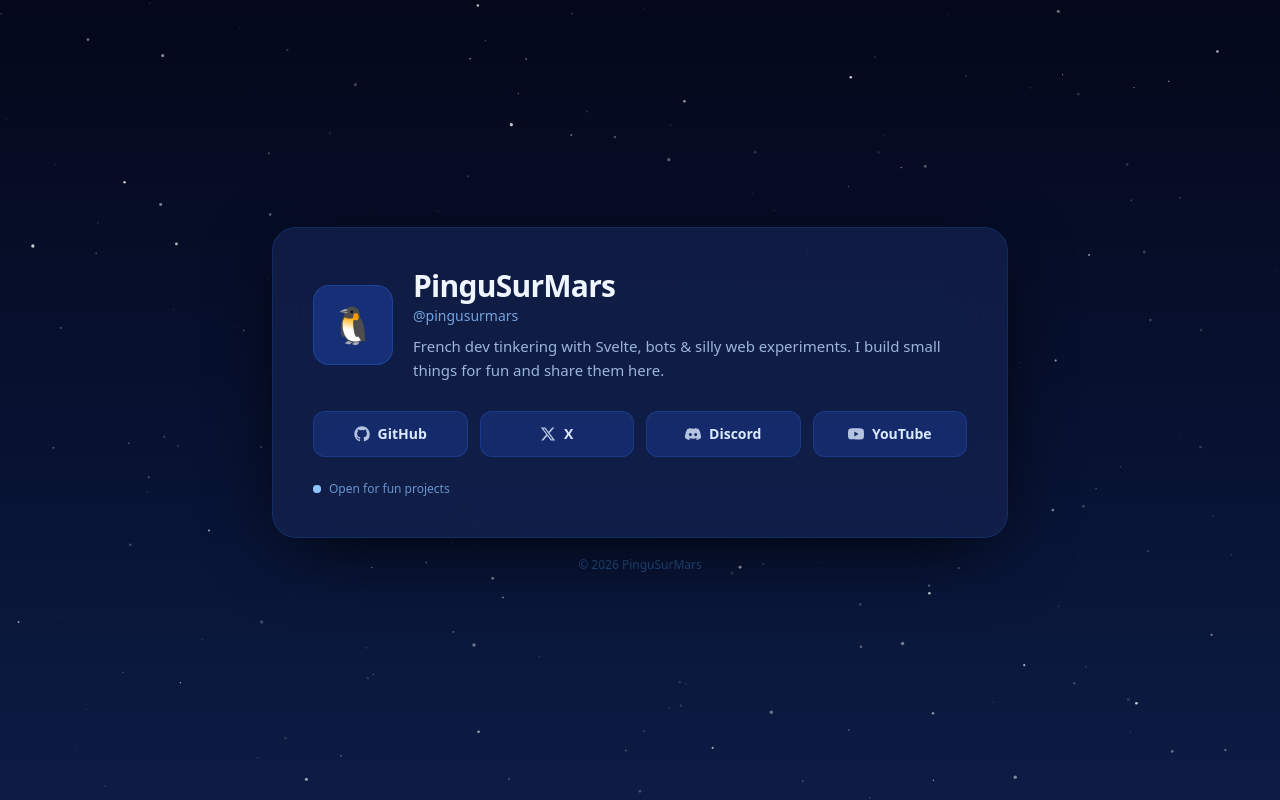
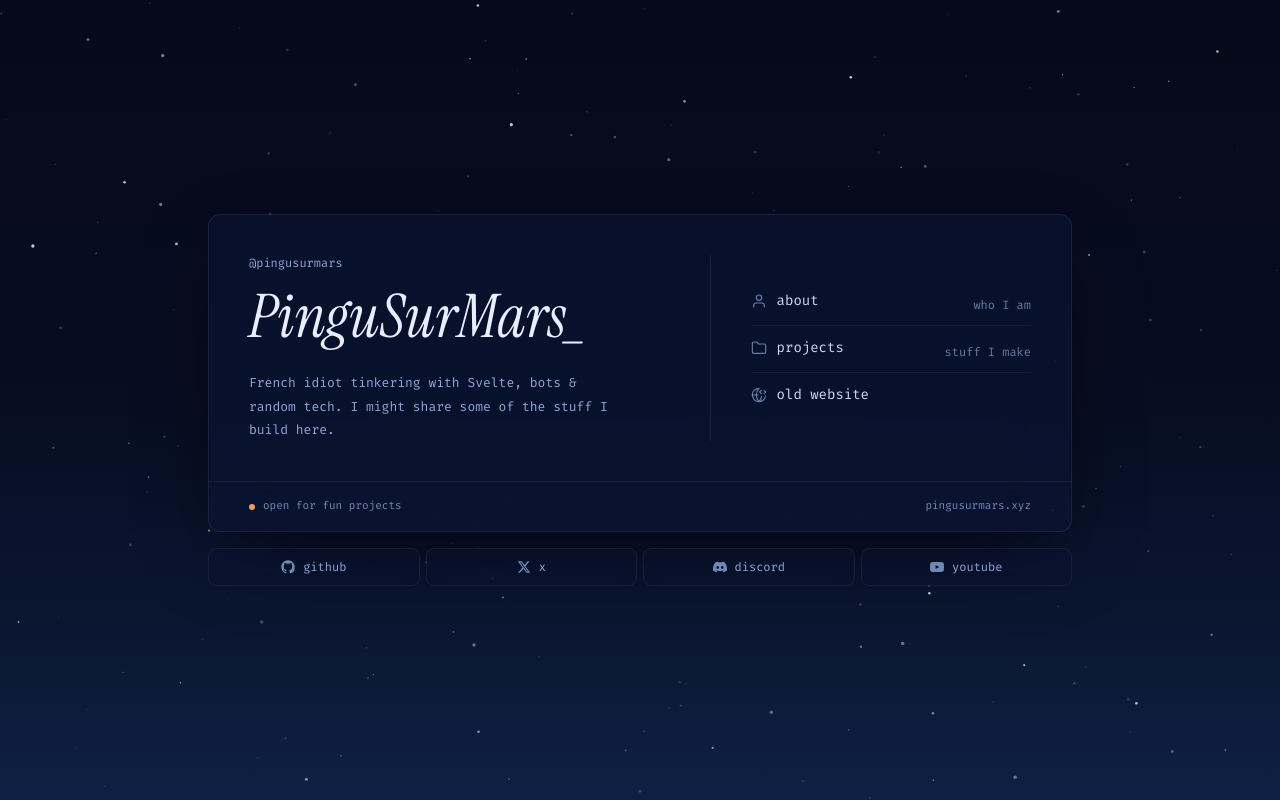
Before and after one commit to pingusurmars/website-remastered, a SvelteKit app: page / in a window 1280 px wide. Built offline with nearby package versions, Linux system fonts and the light colour scheme.

Commit message:
thank you xiaomi and opencode

```diff
--- a/src/app.html
+++ b/src/app.html
@@ -5,7 +5,13 @@
 		<link rel="icon" href="%sveltekit.assets%/favicon.svg" />
 		<meta name="viewport" content="width=device-width, initial-scale=1" />
 		<meta name="text-scale" content="scale" />
-		%sveltekit.head%
+		<link rel="preconnect" href="https://fonts.googleapis.com" />
+	<link rel="preconnect" href="https://fonts.gstatic.com" crossorigin />
+	<link
+		rel="stylesheet"
+		href="https://fonts.googleapis.com/css2?family=Instrument+Serif:ital@0;1&display=swap"
+	/>
+	%sveltekit.head%
 	</head>
 	<body data-sveltekit-preload-data="hover">
 		<div style="display: contents">%sveltekit.body%</div>
--- a/src/routes/+layout.svelte
+++ b/src/routes/+layout.svelte
@@ -1,5 +1,7 @@
 <script lang="ts">
 	import type { LayoutProps } from './$types';
+	import '@fontsource/fira-mono/400.css';
+	import '@fontsource/fira-mono/500.css';
 	import './layout.css';
 
 	let { children }: LayoutProps = $props();
--- a/src/routes/+page.svelte
+++ b/src/routes/+page.svelte
@@ -1,33 +1,59 @@
 <script lang="ts">
 	// ── Edit your info here ─────────────────────────────────────
-	const NAME = 'PinguSurMars';
+	const NAME = 'PinguSurMars_';
+	const WORDMARK = 'PinguSurMars_';
 	const TAGLINE = '@pingusurmars';
 	const BIO =
-		'French dev tinkering with Svelte, bots & silly web experiments. I build small things for fun and share them here.';
-	const AVATAR_TEXT = '🐧';
+		'French idiot tinkering with Svelte, bots & random tech. I might share some of the stuff I build here.';
+	const DOMAIN = 'pingusurmars.xyz';
+
+	type Page = { label: string; href: string; desc: string; icon: string };
+
+	// Lucide-style stroke icons (inner SVG markup)
+	const PAGES: Page[] = [
+		{
+			label: 'about',
+			href: '/about',
+			desc: 'who I am',
+			icon: '<path d="M20 21v-2a4 4 0 0 0-4-4H8a4 4 0 0 0-4 4v2"/><circle cx="12" cy="7" r="4"/>'
+		},
+		{
+			label: 'projects',
+			href: '/projects',
+			desc: 'stuff I make',
+			icon: '<path d="M20 20a2 2 0 0 0 2-2V8a2 2 0 0 0-2-2h-7.9a2 2 0 0 1-1.69-.9L9.6 3.9A2 2 0 0 0 7.93 3H4a2 2 0 0 0-2 2v13a2 2 0 0 0 2 2Z"/>'
+		},
+		{
+			label: 'old website',
+			href: 'https://old.pingusurmars.xyz',
+			desc: '',
+			icon: '<path d="M15.5 10 13 7.5 15.5 5"/><path d="M15.861 14A14.5 14.5 0 0 1 12 22a14.48 14.48 0 0 1 0-20 10 10 0 1 0 9.888 11.5"/><path d="M19.5 5 22 7.5 19.5 10"/><path d="M2 12h8.5"/>'
+		}
+	];
 
 	type Social = { label: string; href: string; icon: string };
 
+	// Simple Icons brand marks (inner SVG markup)
 	const SOCIALS: Social[] = [
 		{
-			label: 'GitHub',
+			label: 'github',
 			href: 'https://github.com/',
-			icon: 'M12 .5C5.65.5.5 5.65.5 12c0 5.08 3.29 9.39 7.86 10.91.58.11.79-.25.79-.56 0-.27-.01-1.17-.02-2.12-3.2.7-3.88-1.36-3.88-1.36-.52-1.33-1.28-1.68-1.28-1.68-1.04-.71.08-.7.08-.7 1.15.08 1.76 1.19 1.76 1.19 1.03 1.76 2.7 1.25 3.36.96.1-.75.4-1.25.72-1.54-2.55-.29-5.24-1.28-5.24-5.69 0-1.26.45-2.28 1.19-3.09-.12-.29-.52-1.46.11-3.05 0 0 .97-.31 3.18 1.18a11 11 0 0 1 5.8 0c2.2-1.49 3.17-1.18 3.17-1.18.63 1.59.23 2.76.12 3.05.74.81 1.18 1.83 1.18 3.09 0 4.42-2.7 5.39-5.26 5.68.41.35.77 1.05.77 2.12 0 1.53-.01 2.76-.01 3.14 0 .31.21.68.8.56A10.52 10.52 0 0 0 23.5 12C23.5 5.65 18.35.5 12 .5Z'
+			icon: '<path d="M12 .5C5.65.5.5 5.65.5 12c0 5.08 3.29 9.39 7.86 10.91.58.11.79-.25.79-.56 0-.27-.01-1.17-.02-2.12-3.2.7-3.88-1.36-3.88-1.36-.52-1.33-1.28-1.68-1.28-1.68-1.04-.71.08-.7.08-.7 1.15.08 1.76 1.19 1.76 1.19 1.03 1.76 2.7 1.25 3.36.96.1-.75.4-1.25.72-1.54-2.55-.29-5.24-1.28-5.24-5.69 0-1.26.45-2.28 1.19-3.09-.12-.29-.52-1.46.11-3.05 0 0 .97-.31 3.18 1.18a11 11 0 0 1 5.8 0c2.2-1.49 3.17-1.18 3.17-1.18.63 1.59.23 2.76.12 3.05.74.81 1.18 1.83 1.18 3.09 0 4.42-2.7 5.39-5.26 5.68.41.35.77 1.05.77 2.12 0 1.53-.01 2.76-.01 3.14 0 .31.21.68.8.56A10.52 10.52 0 0 0 23.5 12C23.5 5.65 18.35.5 12 .5Z"/>'
 		},
 		{
-			label: 'X',
+			label: 'x',
 			href: 'https://x.com/',
-			icon: 'M18.24 2.25h3.31l-7.23 8.26 8.5 11.24h-6.66l-5.21-6.82-5.97 6.82H1.67l7.73-8.84L1.25 2.25h6.83l4.71 6.23 5.45-6.23Zm-1.16 17.52h1.83L7.08 4.13H5.12l11.96 15.64Z'
+			icon: '<path d="M18.24 2.25h3.31l-7.23 8.26 8.5 11.24h-6.66l-5.21-6.82-5.97 6.82H1.67l7.73-8.84L1.25 2.25h6.83l4.71 6.23 5.45-6.23Zm-1.16 17.52h1.83L7.08 4.13H5.12l11.96 15.64Z"/>'
 		},
 		{
-			label: 'Discord',
+			label: 'discord',
 			href: 'https://discord.com/',
-			icon: 'M20.32 4.37a19.8 19.8 0 0 0-4.93-1.51 13.8 13.8 0 0 0-.64 1.28 18.3 18.3 0 0 0-5.5 0 13.8 13.8 0 0 0-.64-1.28c-1.71.29-3.37.8-4.93 1.51A20.3 20.3 0 0 0 .1 18.06a19.9 19.9 0 0 0 6.07 3.03c.49-.66.93-1.37 1.3-2.1a12.9 12.9 0 0 1-2.05-.98c.17-.12.34-.25.5-.38a14.2 14.2 0 0 0 12.16 0c.16.13.33.26.5.38-.65.38-1.34.72-2.05.98.37.73.81 1.44 1.3 2.1a19.8 19.8 0 0 0 6.07-3.03 20.3 20.3 0 0 0-3.58-13.69ZM8.02 15.33c-1.18 0-2.16-1.08-2.16-2.42s.95-2.42 2.16-2.42 2.18 1.09 2.16 2.42c0 1.34-.95 2.42-2.16 2.42Zm7.96 0c-1.18 0-2.16-1.08-2.16-2.42s.95-2.42 2.16-2.42 2.18 1.09 2.16 2.42c0 1.34-.95 2.42-2.16 2.42Z'
+			icon: '<path d="M20.32 4.37a19.8 19.8 0 0 0-4.93-1.51 13.8 13.8 0 0 0-.64 1.28 18.3 18.3 0 0 0-5.5 0 13.8 13.8 0 0 0-.64-1.28c-1.71.29-3.37.8-4.93 1.51A20.3 20.3 0 0 0 .1 18.06a19.9 19.9 0 0 0 6.07 3.03c.49-.66.93-1.37 1.3-2.1a12.9 12.9 0 0 1-2.05-.98c.17-.12.34-.25.5-.38a14.2 14.2 0 0 0 12.16 0c.16.13.33.26.5.38-.65.38-1.34.72-2.05.98.37.73.81 1.44 1.3 2.1a19.8 19.8 0 0 0 6.07-3.03 20.3 20.3 0 0 0-3.58-13.69ZM8.02 15.33c-1.18 0-2.16-1.08-2.16-2.42s.95-2.42 2.16-2.42 2.18 1.09 2.16 2.42c0 1.34-.95 2.42-2.16 2.42Zm7.96 0c-1.18 0-2.16-1.08-2.16-2.42s.95-2.42 2.16-2.42 2.18 1.09 2.16 2.42c0 1.34-.95 2.42-2.16 2.42Z"/>'
 		},
 		{
-			label: 'YouTube',
+			label: 'youtube',
 			href: 'https://youtube.com/',
-			icon: 'M23.5 6.19a3.02 3.02 0 0 0-2.12-2.14C19.5 3.55 12 3.55 12 3.55s-7.5 0-9.38.5A3.02 3.02 0 0 0 .5 6.19C0 8.07 0 12 0 12s0 3.93.5 5.81a3.02 3.02 0 0 0 2.12 2.14c1.88.5 9.38.5 9.38.5s7.5 0 9.38-.5a3.02 3.02 0 0 0 2.12-2.14C24 15.93 24 12 24 12s0-3.93-.5-5.81ZM9.55 15.57V8.43L15.82 12l-6.27 3.57Z'
+			icon: '<path d="M23.5 6.19a3.02 3.02 0 0 0-2.12-2.14C19.5 3.55 12 3.55 12 3.55s-7.5 0-9.38.5A3.02 3.02 0 0 0 .5 6.19C0 8.07 0 12 0 12s0 3.93.5 5.81a3.02 3.02 0 0 0 2.12 2.14c1.88.5 9.38.5 9.38.5s7.5 0 9.38-.5a3.02 3.02 0 0 0 2.12-2.14C24 15.93 24 12 24 12s0-3.93-.5-5.81ZM9.55 15.57V8.43L15.82 12l-6.27 3.57Z"/>'
 		}
 	];
 
@@ -136,80 +162,107 @@
 </script>
 
 <svelte:head>
-	<title>{NAME} — Links</title>
+	<title>{NAME} — links</title>
 	<meta name="description" content="{NAME} — {BIO}" />
 </svelte:head>
 
-<div class="relative flex min-h-screen items-center justify-center overflow-hidden bg-[#050a1a] text-blue-100">
-	<!-- Near-black fading to dark blue -->
-	<div class="absolute inset-0 bg-gradient-to-b from-[#04081a] via-[#071130] to-[#0c1c44]"></div>
+<div class="relative flex min-h-screen items-center justify-center overflow-hidden bg-void text-starlight">
+	<!-- Void fading into dark blue -->
+	<div class="absolute inset-0 bg-gradient-to-b from-void via-[#070e22] to-[#0d1c3d]"></div>
 
 	<!-- Stars -->
 	<canvas bind:this={canvas} class="absolute inset-0" aria-hidden="true"></canvas>
 
-	<!-- Card -->
-	<main class="relative z-10 w-full max-w-3xl px-4">
+	<!-- Faint horizon glow -->
 	<div
-			class="card-enter rounded-3xl border border-blue-500/15 bg-blue-950/60 p-8 shadow-[0_20px_80px_-20px_rgba(0,0,0,1)] backdrop-blur-xl sm:p-10"
+		class="pointer-events-none absolute inset-x-0 bottom-0 h-48 bg-gradient-to-t from-horizon/20 to-transparent"
+		aria-hidden="true"
+	></div>
+
+	<!-- Instrument panel -->
+	<main class="relative z-10 w-full max-w-4xl px-4">
+		<section
+			class="overflow-hidden rounded-xl border border-white/[0.07] bg-deep/75 shadow-[0_30px_90px_-30px_rgba(0,0,0,0.9)] backdrop-blur-xl"
 		>
-			<!-- Header row: avatar + identity side by side -->
-			<div class="flex items-center gap-5">
-				<div
-					class="flex h-16 w-16 shrink-0 items-center justify-center rounded-2xl border border-blue-500/25 bg-blue-900/70 text-3xl sm:h-20 sm:w-20 sm:text-4xl"
-				>
-					<span aria-hidden="true">{AVATAR_TEXT}</span>
+			<div class="grid gap-8 p-8 sm:p-10 md:grid-cols-[minmax(0,1.5fr)_1px_minmax(0,1fr)] md:gap-x-10">
+				<!-- Identity -->
+				<div class="min-w-0">
+					<p class="font-mono text-xs text-dusk">{TAGLINE}</p>
+					<h1 class="mt-4 font-display text-5xl leading-none italic text-starlight sm:text-6xl">
+						{WORDMARK}
+					</h1>
+					<p class="mt-6 max-w-[46ch] font-mono text-[13px] leading-[1.8] text-dusk">{BIO}</p>
 				</div>
 
-				<div class="min-w-0">
-					<h1 class="text-2xl font-bold tracking-tight text-blue-50 sm:text-3xl">{NAME}</h1>
-					<p class="mt-0.5 text-sm font-medium text-blue-300/80">{TAGLINE}</p>
-					<p class="mt-2 max-w-xl text-[15px] leading-relaxed text-blue-200/80">{BIO}</p>
-				</div>
+				<div class="hidden bg-white/[0.07] md:block" aria-hidden="true"></div>
+
+				<!-- Pages -->
+				<nav aria-label="Pages" class="-my-1 flex flex-col justify-center">
+					{#each PAGES as p (p.label)}
+						<a
+							href={p.href}
+							target={p.href.startsWith('http') ? '_blank' : undefined}
+							rel={p.href.startsWith('http') ? 'noreferrer' : undefined}
+							class="group flex items-baseline justify-between gap-4 border-b border-white/[0.05] py-3 font-mono text-sm text-dusk transition-colors last:border-b-0 hover:text-starlight focus-visible:outline-2 focus-visible:outline-offset-4 focus-visible:outline-dusk/50"
+						>
+							<span
+								class="flex items-center gap-2.5 text-starlight/90 underline decoration-dusk/0 decoration-2 underline-offset-4 transition-colors group-hover:decoration-dusk/50"
+							>
+								<svg
+									viewBox="0 0 24 24"
+									fill="none"
+									stroke="currentColor"
+									stroke-width="1.75"
+									stroke-linecap="round"
+									stroke-linejoin="round"
+									class="h-4 w-4 shrink-0 text-dusk/70"
+									aria-hidden="true"
+								>
+									{@html p.icon}
+								</svg>
+								{p.label}
+							</span>
+							<span class="text-xs text-dusk/70">{p.desc}</span>
+						</a>
+					{/each}
+				</nav>
 			</div>
 
-			<!-- Social links in a single row -->
-			<div class="mt-7 grid grid-cols-2 gap-3 sm:grid-cols-4">
+			<!-- Footer strip -->
+			<footer
+				class="flex flex-wrap items-center justify-between gap-x-6 gap-y-2 border-t border-white/[0.06] px-8 py-4 font-mono text-[11px] text-dusk/80 sm:px-10"
+			>
+				<span class="flex items-center gap-2">
+					<span class="h-1.5 w-1.5 rounded-full bg-mars"></span>
+					open for fun projects
+				</span>
+				<span>{DOMAIN}</span>
+			</footer>
+		</section>
+
+		<!-- Socials: equal-width buttons filling the row, like taskbar apps -->
+		<nav
+			aria-label="Social links"
+			class="mt-4 grid grid-cols-2 gap-1.5 sm:grid-cols-4"
+		>
 			{#each SOCIALS as s (s.label)}
 				<a
 					href={s.href}
 					target="_blank"
 					rel="noreferrer"
-						class="group flex items-center justify-center gap-2 rounded-xl border border-blue-500/20 bg-blue-900/50 px-4 py-3 text-sm font-semibold text-blue-100 transition hover:-translate-y-0.5 hover:border-blue-400/50 hover:bg-blue-800/70 hover:text-white"
+					class="flex min-w-0 items-center justify-center gap-2 rounded-lg border border-white/[0.06] bg-deep/50 px-3 py-2.5 font-mono text-xs text-dusk backdrop-blur-sm transition-colors hover:border-white/[0.14] hover:bg-deep/80 hover:text-starlight focus-visible:outline-2 focus-visible:outline-offset-2 focus-visible:outline-dusk/50"
 				>
-						<svg viewBox="0 0 24 24" fill="currentColor" class="h-4 w-4 opacity-80" aria-hidden="true">
-							<path d={s.icon} />
+					<svg
+						viewBox="0 0 24 24"
+						fill="currentColor"
+						class="h-3.5 w-3.5 shrink-0 opacity-80"
+						aria-hidden="true"
+					>
+						{@html s.icon}
 					</svg>
-						{s.label}
+					<span class="truncate">{s.label}</span>
 				</a>
 			{/each}
-			</div>
-
-			<!-- Status row -->
-			<div class="mt-6 flex items-center gap-2 text-xs text-blue-300/70">
-				<span class="relative flex h-2 w-2">
-					<span class="absolute inline-flex h-full w-full animate-ping rounded-full bg-blue-400 opacity-60"></span>
-					<span class="relative inline-flex h-2 w-2 rounded-full bg-blue-300"></span>
-				</span>
-				Open for fun projects
-			</div>
-		</div>
-
-		<p class="mt-5 text-center text-xs text-blue-400/40">© {new Date().getFullYear()} {NAME}</p>
+		</nav>
 	</main>
 </div>
-
-<style>
-	.card-enter {
-		animation: rise 0.7s cubic-bezier(0.2, 0.7, 0.3, 1) both;
-	}
-	@keyframes rise {
-		from {
-			opacity: 0;
-			transform: translateY(14px) scale(0.98);
-		}
-		to {
-			opacity: 1;
-			transform: translateY(0) scale(1);
-		}
-	}
-</style>
--- a/src/routes/layout.css
+++ b/src/routes/layout.css
@@ -1,4 +1,16 @@
 @import 'tailwindcss';
+
+@theme {
+	--color-void: #05091a;
+	--color-deep: #0a1330;
+	--color-horizon: #16305f;
+	--color-starlight: #e8eeff;
+	--color-dusk: #8fa8d9;
+	--color-mars: #e8a15c;
+
+	--font-mono: 'Fira Mono', ui-monospace, 'Cascadia Mono', Consolas, monospace;
+	--font-display: 'Instrument Serif', Georgia, 'Times New Roman', serif;
+}
 
 html,
 body {
@@ -7,20 +19,12 @@
 
 body {
 	margin: 0;
-	background-color: #050a1a;
-	color: #dbe4ff;
-	font-family:
-		ui-sans-serif,
-		system-ui,
-		-apple-system,
-		'Segoe UI',
-		Roboto,
-		'Helvetica Neue',
-		Arial,
-		sans-serif;
+	background-color: var(--color-void);
+	color: var(--color-starlight);
+	font-family: var(--font-mono);
 	-webkit-font-smoothing: antialiased;
 }
 
 ::selection {
-	background: rgba(96, 165, 250, 0.35);
+	background: rgba(143, 168, 217, 0.35);
 }
```
Also changed, not shown: static/favicon.svg. Lines whose indentation alone changed are shown as unchanged.
